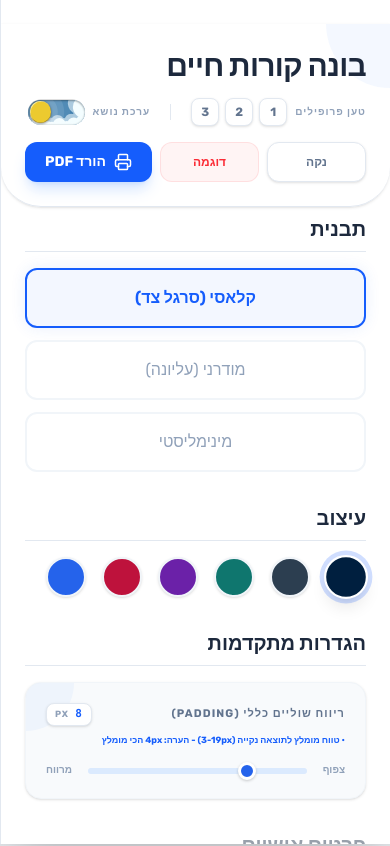
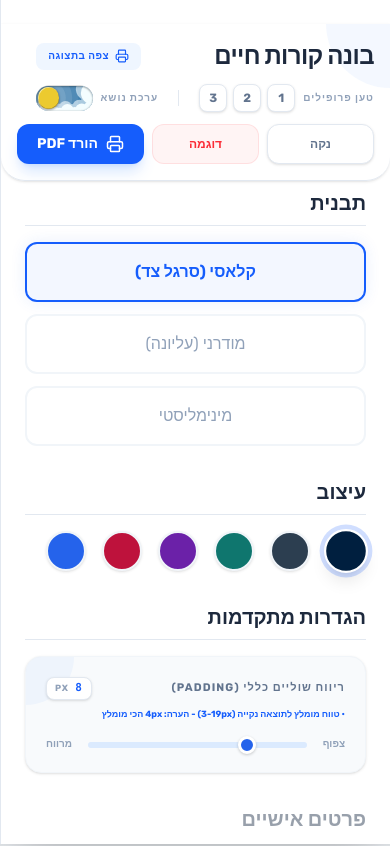
Before and after one commit to dsaadss/resume-builder-free, a React (Vite) app: page / in a window 390 px wide. Shown: the top 846 px of the page. Built offline with nearby package versions, Linux system fonts and the light colour scheme.

Commit message:
chore: remove gemini api references and optimize mobile UI header

```diff
--- a/src/App.tsx
+++ b/src/App.tsx
@@ -236,10 +236,20 @@ export default function App() {
         className="w-full shrink-0 p-6 overflow-y-auto h-screen bg-white dark:bg-slate-950 shadow-2xl z-10 no-print border-l border-slate-200 dark:border-slate-900 transition-colors duration-300"
         style={{ width: typeof window !== 'undefined' && window.innerWidth >= 768 ? `${formWidth}%` : '100%' }}
       >
-        <div className="sticky top-0 z-[60] flex flex-col sm:flex-row justify-between items-start sm:items-center gap-4 mb-8 bg-white/95 dark:bg-slate-950/95 backdrop-blur-md p-6 rounded-b-[2.5rem] -mx-6 -mt-6 border-b border-slate-200 dark:border-slate-800 shadow-sm relative overflow-hidden group">
+        <div className="sticky top-0 z-[60] flex flex-col sm:flex-row justify-between items-start sm:items-center gap-3 sm:gap-4 mb-8 bg-white/95 dark:bg-slate-950/95 backdrop-blur-md p-4 sm:p-6 rounded-b-3xl sm:rounded-b-[2.5rem] -mx-6 -mt-6 border-b border-slate-200 dark:border-slate-800 shadow-sm relative overflow-hidden group">
           <div className="absolute top-0 right-0 w-32 h-32 bg-blue-500/5 rounded-full -translate-y-16 translate-x-16 group-hover:scale-110 transition-transform"></div>
-          <div className="flex flex-col gap-1.5 relative z-10">
-            <h1 className="text-3xl font-black text-slate-800 dark:text-white shrink-0 tracking-tight">בונה קורות חיים</h1>
+          <div className="flex flex-col gap-1 relative z-10">
+            <div className="flex items-center justify-between w-full sm:w-auto gap-4">
+              <h1 className="text-2xl sm:text-3xl font-black text-slate-800 dark:text-white shrink-0 tracking-tight">בונה קורות חיים</h1>
+              <button
+                type="button"
+                onClick={() => document.getElementById('preview-section')?.scrollIntoView({ behavior: 'smooth' })}
+                className="flex sm:hidden items-center gap-1.5 bg-blue-50 dark:bg-blue-900/30 text-blue-600 dark:text-blue-400 px-3 py-1.5 rounded-lg text-[10px] font-black uppercase tracking-wider active:scale-95 transition-all"
+              >
+                <Printer size={14} />
+                צפה בתצוגה
+              </button>
+            </div>
             <div className="flex flex-wrap items-center gap-4 mt-2">
               <div className="flex items-center gap-2">
                 <span className="text-[10px] font-black text-slate-400 dark:text-slate-500 uppercase tracking-widest">טען פרופילים</span>
@@ -1021,6 +1031,7 @@ export default function App() {
 
       {/* Preview Section (Left) */}
       <div
+        id="preview-section"
         className="bg-slate-100 dark:bg-slate-900 p-4 md:p-12 overflow-y-auto h-screen flex justify-center items-start print:p-0 print:m-0 print:w-full print:h-auto print:block print:bg-white print:overflow-visible shrink-0 shadow-inner"
         style={{ width: typeof window !== 'undefined' && window.innerWidth >= 768 ? `${100 - formWidth}%` : '100%' }}
       >
--- a/vite.config.ts
+++ b/vite.config.ts
@@ -8,9 +8,6 @@ export default defineConfig(({mode}) => {
   return {
     base: '/resume-builder-free/',
     plugins: [react(), tailwindcss()],
-    define: {
-      'process.env.GEMINI_API_KEY': JSON.stringify(env.GEMINI_API_KEY),
-    },
     resolve: {
       alias: {
         '@': path.resolve(__dirname, '.'),
```
Also changed, not shown: 2 other files (tests, documents, lock files or other folders).
